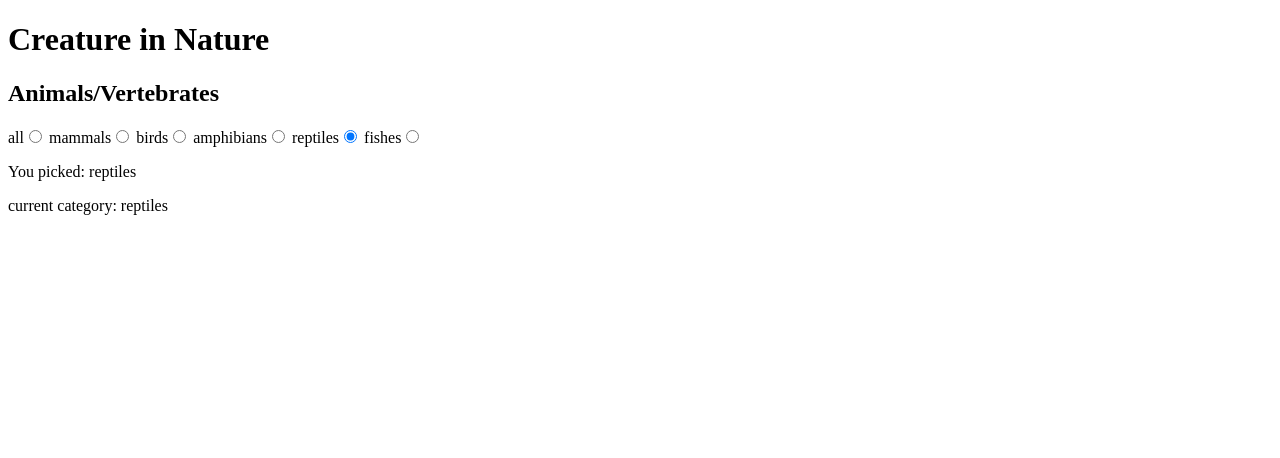
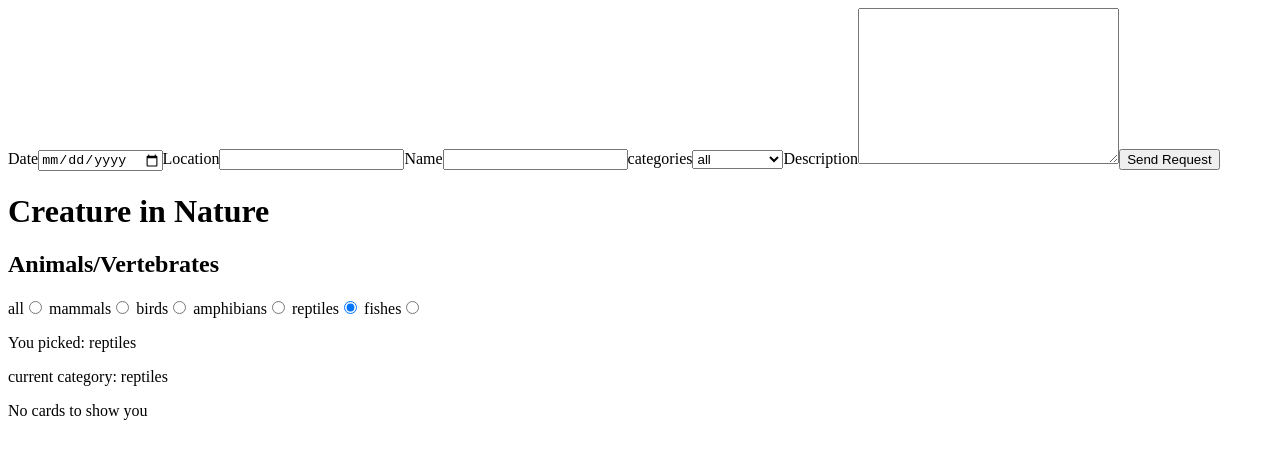
Before and after one commit to hidena39/582-creature-in-nature, a Vue app: page / in a window 1280 px wide. Both pictures are taken after a click on the radio button "reptiles". Shown: the top 458 px of the page. Built offline with nearby package versions, Linux system fonts and the light colour scheme.

Commit message:
creating form in CreatureForm.vue

```diff
--- a/src/App.vue
+++ b/src/App.vue
@@ -1,6 +1,7 @@
 <template>
   <!-- <img alt="Vue logo" src="./assets/logo.png" />
   <HelloWorld msg="Welcome to Your Vue.js App" /> -->
+  <CreatureForm />
   <h1>Creature in Nature</h1>
   <h2>Animals/Vertebrates</h2>
   <!-- <CreatureForm></CreatureForm> -->
@@ -10,7 +11,7 @@
 <script>
 // import HelloWorld from "./components/HelloWorld.vue";
 import CreatureList from "./components/CreatureList.vue";
-// import CreatureForm from "./CreatureForm.vue";
+import CreatureForm from "./components/CreatureForm.vue";
 
 export default {
   name: "App",
@@ -63,7 +64,7 @@ export default {
   components: {
     // HelloWorld,
     CreatureList,
-    // CreatureForm,
+    CreatureForm,
   },
 };
 </script>
--- a/src/components/CreatureForm.vue
+++ b/src/components/CreatureForm.vue
@@ -1,7 +1,7 @@
-<!-- <template>
+<template>
   <div>
     <form>
-      @submit.prevent=functionName
+      <!-- @submit.prevent=functionName -->
       <label for="date">Date</label>
       <input type="date" id="date" required />
       <label for="location">Location</label>
@@ -10,6 +10,7 @@
       <input type="text" id="name" required />
       <label for="categories">categories</label>
       <select id="categories" required>
+        <option value="all">all</option>
         <option value="mammals">mammals</option>
         <option value="birds">birds</option>
         <option value="amphibians">amphibians</option>
@@ -18,6 +19,7 @@
       </select>
       <label for="description">Description</label>
       <textarea id="description" cols="30" rows="10"></textarea>
+      <input type="submit" value="Send Request" />
     </form>
   </div>
 </template>
@@ -29,4 +31,4 @@ export default {
     return {};
   },
 };
-</script> -->
+</script>
--- a/src/components/CreatureList.vue
+++ b/src/components/CreatureList.vue
@@ -2,11 +2,17 @@
   <CreatureCategories @chosenCategories="receiveCategories" />
   <div class="parent">
     <p>current category: {{ currentCategory }}</p>
-    <CreatureItem
-      v-for="card in filteredCards"
-      :card="card"
-      :key="card.id"
-    ></CreatureItem>
+    <div v-if="filteredCards != ''" class="container">
+      <CreatureItem
+        v-for="card in filteredCards"
+        :card="card"
+        :key="card.id"
+      ></CreatureItem>
+    </div>
+
+    <div v-else class="container">
+      <p>No cards to show you</p>
+    </div>
   </div>
 </template>
 
```
